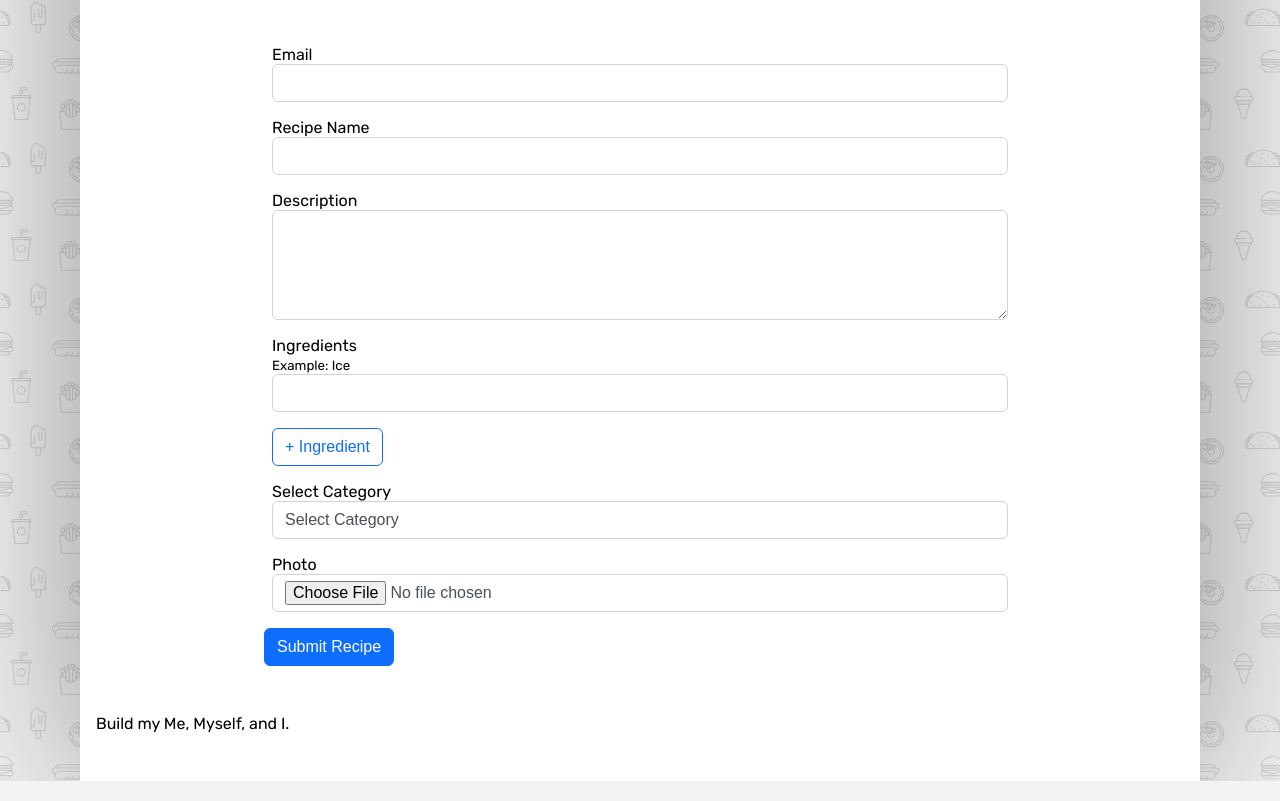
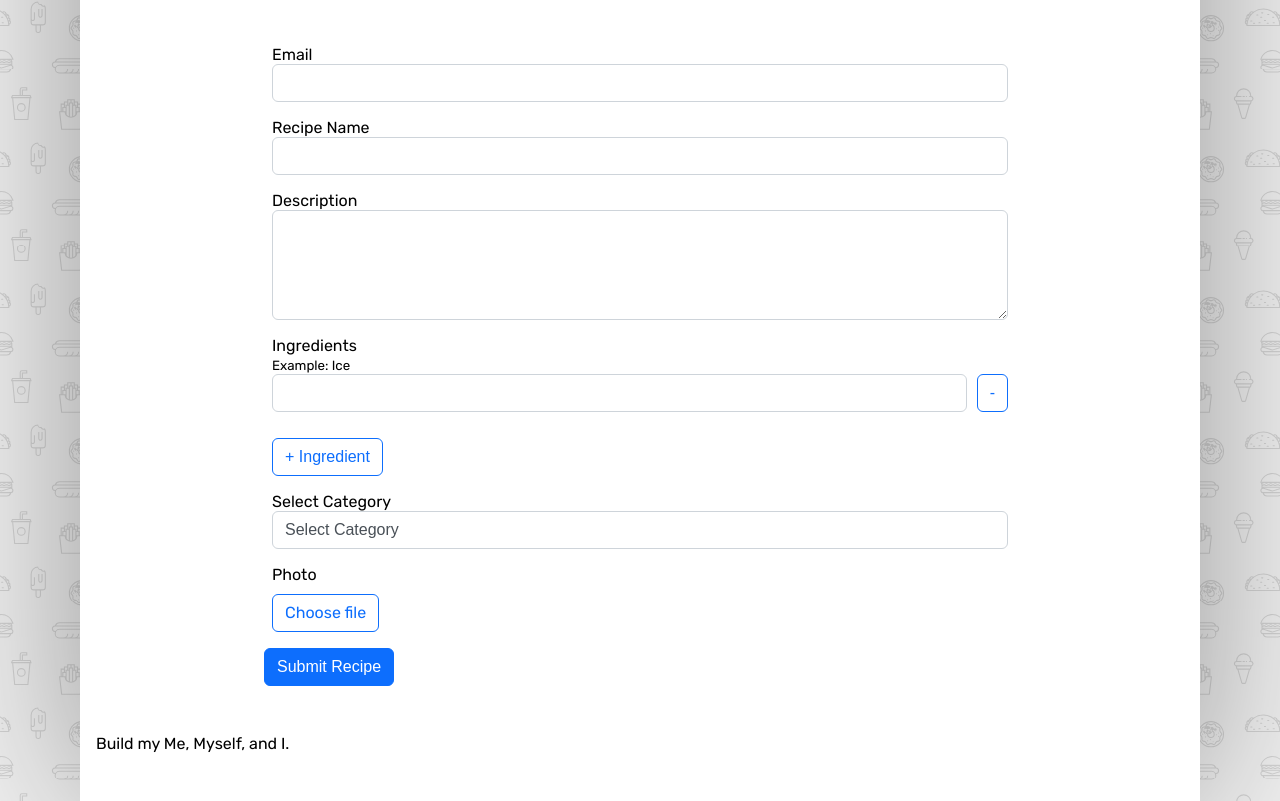
Before and after one commit to celinedrules/cookingblog, a React (Vite) app: page /submitPage in a window 1280 px wide. Shown: the part 374-1175 px from the top of the page. Built offline with nearby package versions, Linux system fonts and the light colour scheme; no server answers.

Commit message:
Added ability to add/remove ingredients

```diff
--- a/src/App.jsx
+++ b/src/App.jsx
@@ -31,6 +31,7 @@ function App() {
             .then(response => response.json())
             .then(data => setData(data));
     }, []);
+
     return (
         <Router>
             <div className="container">
--- a/src/pages/submitPage.jsx
+++ b/src/pages/submitPage.jsx
@@ -2,9 +2,41 @@ import {useState} from "react";
 
 const SubmitPage = () => {
     const [selectedCategory, setSelectedCategory] = useState("");
+    const [ingredients, setIngredients] = useState([""]); // Initial ingredient input
+    const [imagePreview, setImagePreview] = useState(null); // To store image preview
+
     const handleChange = (event) => {
         setSelectedCategory(event.target.value);
     };
+
+    const addIngredient = () => {
+        setIngredients([...ingredients, ""]);
+    };
+
+    const handleIngredientChange = (index, value) => {
+        const updatedIngredients = [...ingredients];
+        updatedIngredients[index] = value;
+        setIngredients(updatedIngredients);
+    };
+
+    const removeIngredient = (index) => {
+        const updatedIngredients = ingredients.filter((_, i) => i !== index);
+        setIngredients(updatedIngredients);
+    };
+
+    const handleFileChange = (event) => {
+        const file = event.target.files[0];
+        if (file) {
+            const reader = new FileReader();
+            reader.onloadend = () => {
+                setImagePreview(reader.result); // Set the image preview
+            };
+            reader.readAsDataURL(file); // Convert image to base64 string
+        } else {
+            setImagePreview(null); // Clear the preview if no file is selected
+        }
+    };
+
 
     return (
         <div>
@@ -37,15 +69,27 @@ const SubmitPage = () => {
                             <div className="recipe-col-12">
                                 <label htmlFor="ingredients" className="form-label">Ingredients</label><br/>
                                 <small>Example: Ice</small>
-                                <div className="ingredientList">
-                                    <div className="ingredientDiv">
-                                        <input type="text" name="ingredients" className="form-control"/>
-                                    </div>
+                                <div className="ingredient-list">
+                                    {ingredients.map((ingredient, index) => (
+                                        <div className="ingredient-div" key={index}>
+                                            <input
+                                                type="text"
+                                                name={`ingredients[${index}]`}
+                                                className="form-control"
+                                                value={ingredient}
+                                                onChange={(e) => handleIngredientChange(index, e.target.value)}
+                                            />
+                                            <button type="button" className="btn-ingredient"
+                                                    onClick={() => removeIngredient(index)}>-
+                                            </button>
+                                        </div>
+                                    ))}
                                 </div>
                             </div>
 
                             <div className="recipe-col-12">
-                                <button type="button" className="btn-ingredient" id="addIngredientBtn">+ Ingredient
+                                <button type="button" className="btn-ingredient" id="addIngredientBtn"
+                                        onClick={addIngredient}>+ Ingredient
                                 </button>
                             </div>
 
@@ -64,9 +108,19 @@ const SubmitPage = () => {
                             </div>
 
                             <div className="recipe-col-12">
-                                <label htmlFor="image">Photo</label>
-                                <input type="file" className="form-control" name="image" accept="image/*"/>
+                                <label htmlFor="image" className="form-label">Photo</label>
+                                {imagePreview && (
+                                    <div className="image-preview-container">
+                                        <img src={imagePreview} alt="Preview" className="image-preview"/>
+                                    </div>
+                                )}
+                                <div className="custom-file-upload">
+                                    <label htmlFor="image" className="btn-ingredient">Choose file</label>
+                                    <input type="file" id="image" name="image" accept="image/*"
+                                           className="form-control-file" onChange={handleFileChange}/>
+                                </div>
                             </div>
+
                             <div className="recipe-col-12-col">
                                 <button type="submit" className="btn-submit">Submit Recipe</button>
                             </div>
--- a/src/styles/partials/_submit-section.scss
+++ b/src/styles/partials/_submit-section.scss
@@ -162,7 +162,7 @@
   }
 }
 
-.recipe-row{
+.recipe-row {
   display: flex;
   flex-wrap: wrap;
   margin-left: -1rem;
@@ -171,16 +171,55 @@
   column-gap: 1rem;
 }
 
-.recipe-col-8{
+.recipe-col-8 {
   width: 66.6667%;
   padding-left: .5rem;
   padding-right: .5rem;
   box-sizing: border-box;
 }
 
-.recipe-col-12{
+.recipe-col-12 {
   width: 100%;
   padding-left: .5rem;
   padding-right: .5rem;
   box-sizing: border-box;
 }
+
+.ingredient-div {
+  display: flex;
+  align-items: center;
+  margin-bottom: 10px;
+
+  input {
+    flex: 1;
+    margin-right: 10px;
+  }
+}
+
+.custom-file-upload {
+  display: flex;
+  flex-direction: column;
+  align-items: flex-start;
+  margin-top: 10px;
+}
+
+input[type="file"] {
+  display: none;
+}
+
+.file-name {
+  font-size: 14px;
+  color: #333;
+  margin-top: 5px;
+}
+
+.image-preview-container {
+  margin-top: 10px;
+}
+
+.image-preview {
+  max-width: 100%;
+  height: auto;
+  display: block;
+  margin-bottom: 10px;
+}
--- a/src/styles/styles.css
+++ b/src/styles/styles.css
@@ -499,6 +499,44 @@ body {
   box-sizing: border-box;
 }
 
+.ingredient-div {
+  display: flex;
+  align-items: center;
+  margin-bottom: 10px;
+}
+.ingredient-div input {
+  flex: 1;
+  margin-right: 10px;
+}
+
+.custom-file-upload {
+  display: flex;
+  flex-direction: column;
+  align-items: flex-start;
+  margin-top: 10px;
+}
+
+input[type=file] {
+  display: none;
+}
+
+.file-name {
+  font-size: 14px;
+  color: #333;
+  margin-top: 5px;
+}
+
+.image-preview-container {
+  margin-top: 10px;
+}
+
+.image-preview {
+  max-width: 100%;
+  height: auto;
+  display: block;
+  margin-bottom: 10px;
+}
+
 .search-title {
   padding-bottom: 1.5rem;
 }
```
Also changed, not shown: 1 other file (tests, documents, lock files or other folders).
